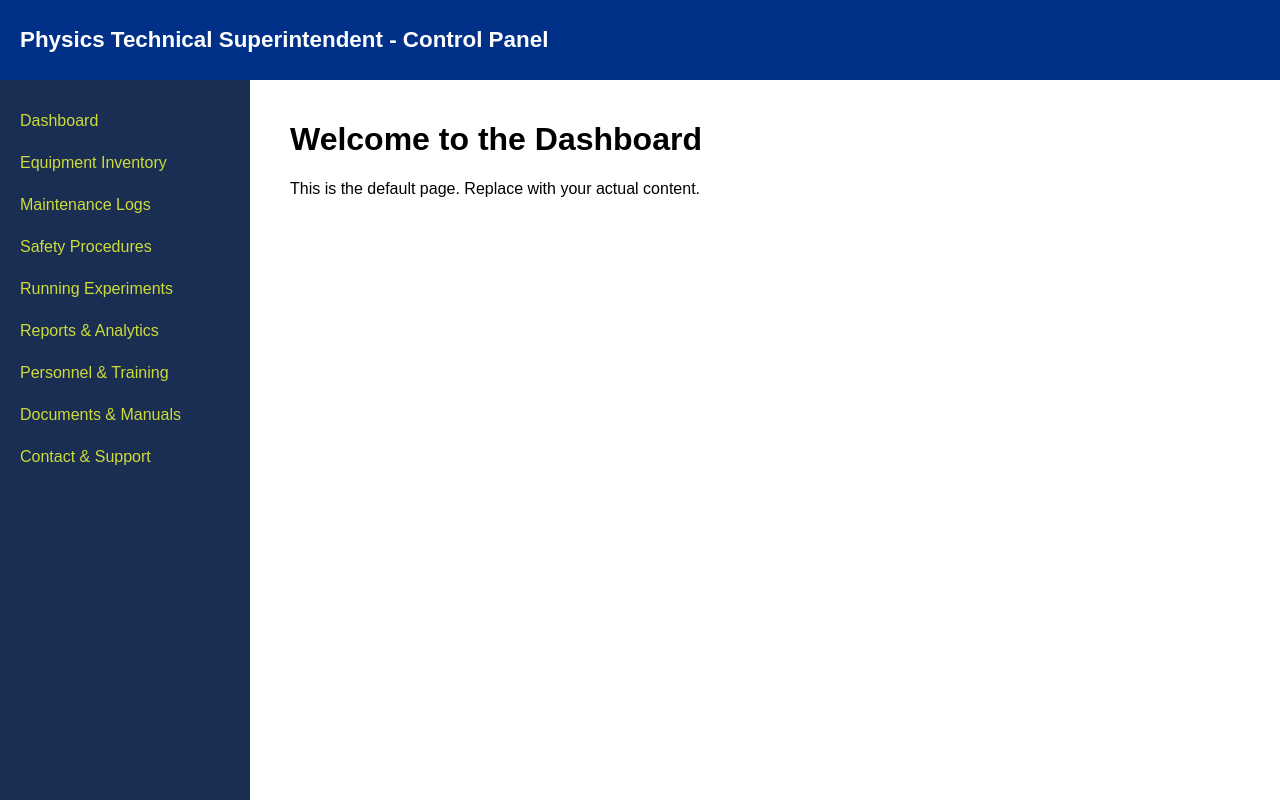
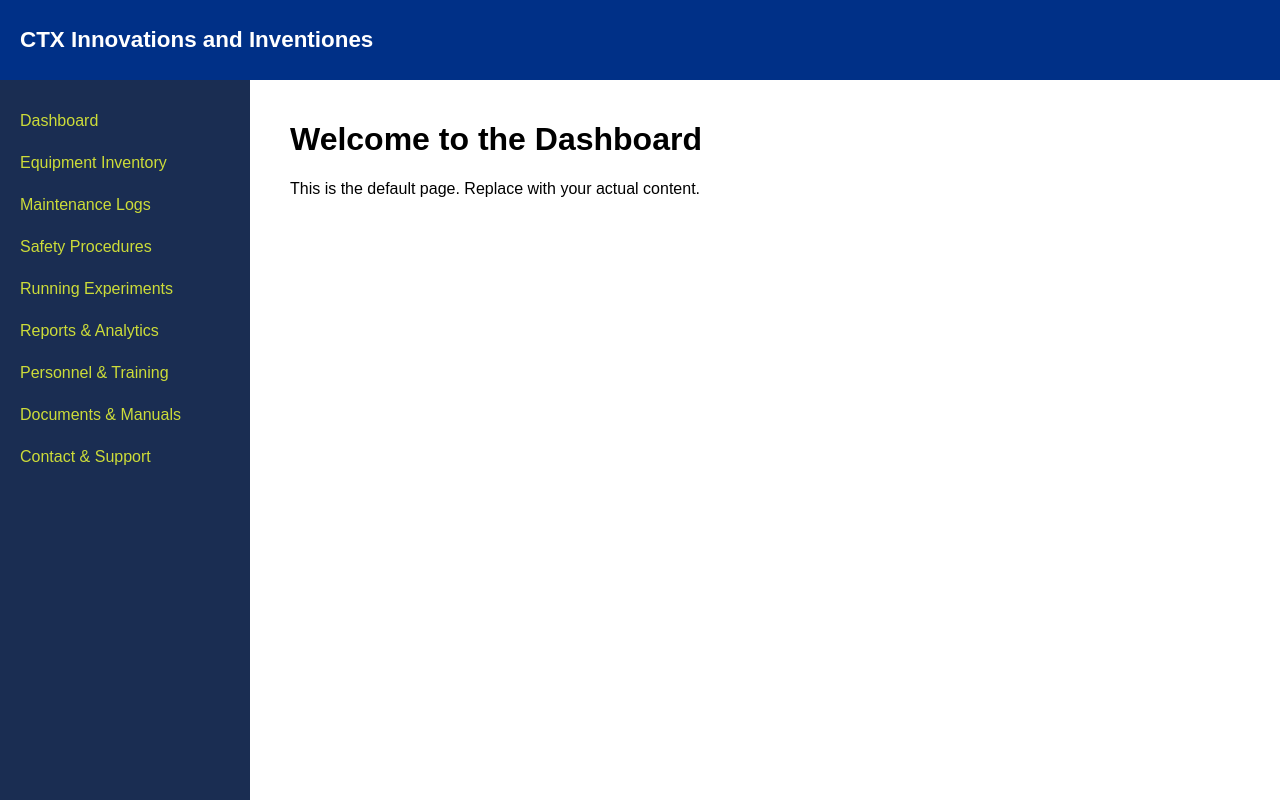
Before and after one commit to ct2025/ct2025.github.io, a plain HTML site: page index.html in a window 1280 px wide. Drawn offline with Linux system fonts and the light colour scheme.

Commit message:
Update index.html

```diff
--- a/index.html
+++ b/index.html
@@ -3,7 +3,7 @@
 <head>
   <meta charset="UTF-8" />
   <meta name="viewport" content="width=device-width, initial-scale=1.0"/>
-  <title>Physics Technical Superintendent - Dashboard</title>
+  <title>CTX Innovations</title>
   <style>
     html, body {
       height: 100%;
@@ -67,7 +67,7 @@
 
   <!-- Top Header -->
   <div class="header">
-    Physics Technical Superintendent - Control Panel
+    CTX Innovations and Inventiones
   </div>
 
   <div class="main-area">
```
